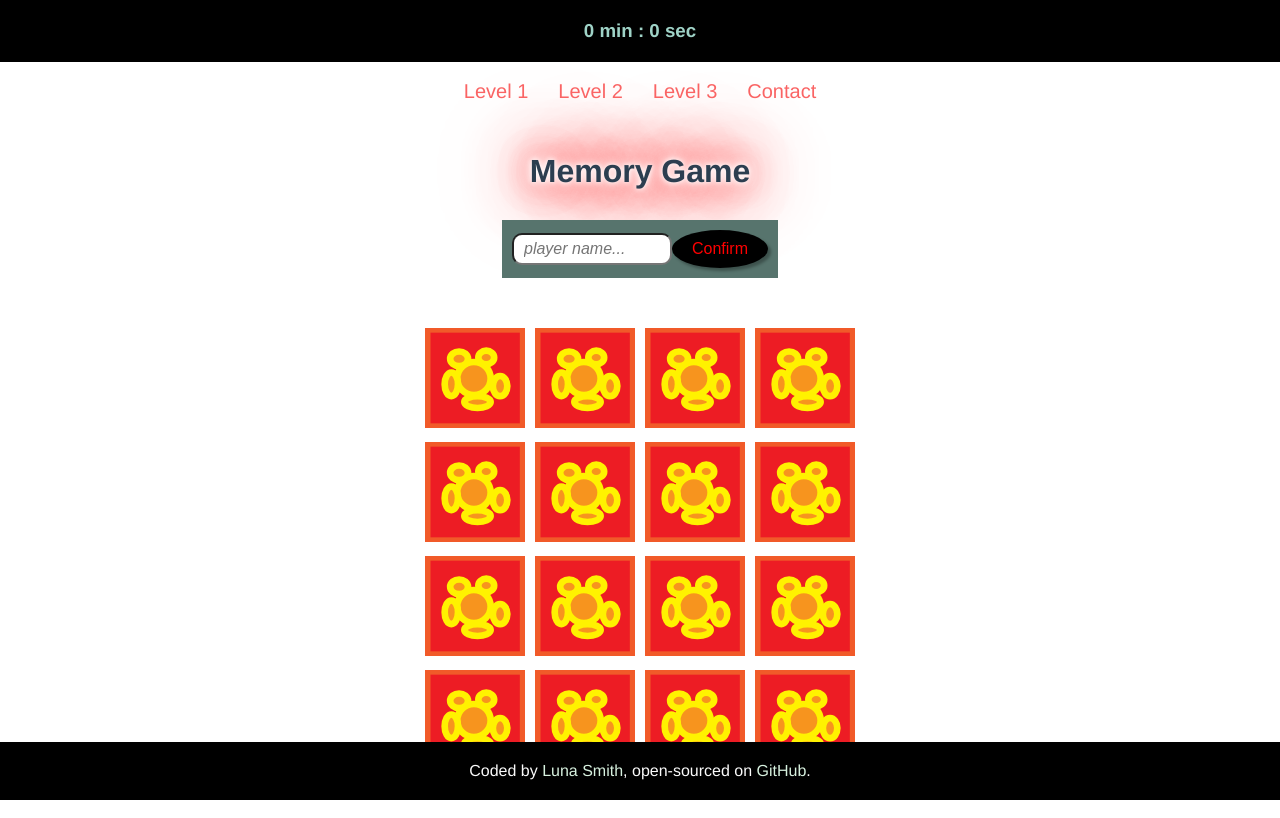
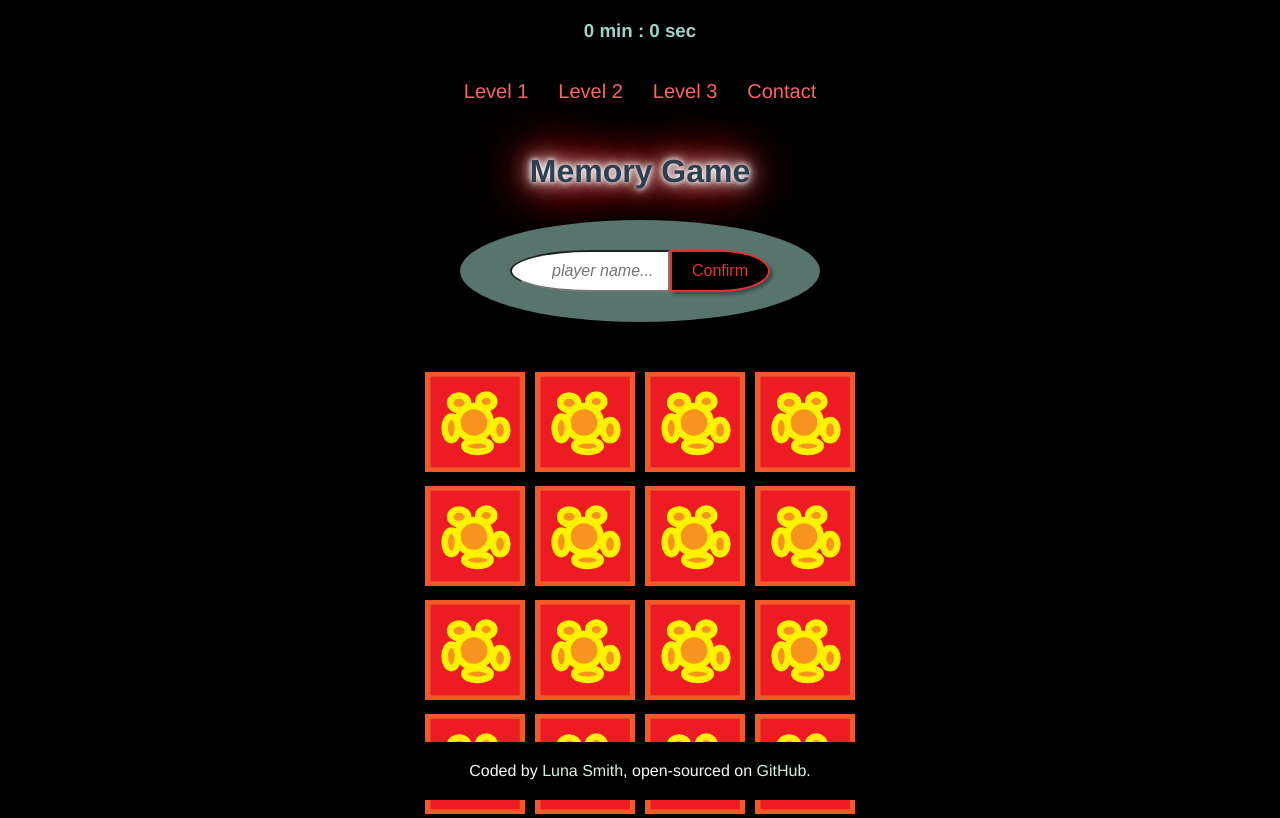
Before and after one commit to Lu-Smith/memory_game_vue, a Vue app: page / in a window 1280 px wide. Built offline with nearby package versions, Linux system fonts and the light colour scheme.

Commit message:
Updated styles

```diff
--- a/src/assets/global.css
+++ b/src/assets/global.css
@@ -2,6 +2,10 @@
     margin: 0;
     padding: 0;
     box-sizing: border-box;
+}
+
+body {
+    background-color: black;
 }
 
 h1 {
@@ -16,11 +20,12 @@ h2 {
   }
 
 input {
-    padding: 5px 10px;
+    padding: 10px 0 10px 40px;
     font-size: 16px;
     font-style: italic;
     width: 160px;
-    border-radius: 10px;
+    border-top-left-radius: 50%;
+    border-bottom-left-radius: 50%;
 }
 
 img {
@@ -30,11 +35,12 @@ img {
 
 button {
     padding: 10px 20px;
-    border-radius: 50%;
-    border: 2px solid red;
+    border-top-right-radius: 50%;
+    border-bottom-right-radius: 50%;
+    border: 2px solid #e43030;
     box-shadow: 3px 3px 3px rgba(0, 0, 0, 0.3);
     background: black;
-    color: red;
+    color: #e43030;
     font-size: 30px;
     cursor: pointer;
     transition: all 200ms ease-in-out;
--- a/src/components/Game/GameGrid.vue
+++ b/src/components/Game/GameGrid.vue
@@ -49,7 +49,7 @@ export default defineComponent({
 }
 
 .instruction {
-  color: red;
+  color: #e43030;
   font-style: italic;
 }
 
--- a/src/components/Game/MainGame.vue
+++ b/src/components/Game/MainGame.vue
@@ -127,13 +127,12 @@ export default {
 <style>
 .player-name-submit {
   background: #57746d;
-  padding: 10px;
+  padding: 30px 50px;
+  border-radius: 50%;
 }
 
 .name-button {
   font-size: 16px;
-  border: none;
-  border-radius: none;
 }
 
 .players {
@@ -153,20 +152,8 @@ export default {
   color: rgb(250, 100, 100);
 }
 
-@keyframes activeEffect {
-    0% {
-      text-shadow: 0 0 3px #fff, 0 0 7px #f8f8f7, 0 0 15px #93e5eb, 0 0 20px #9fd3c7, 0 0 25px #4eb5d4, 0 0 30px #4eb5d4, 0 0 36px #4eb5d4, 0 0 45px #317a91;
-    }
-    100% {
-      text-shadow: 0 0 3px #ffffff, 0 0 7px #f6f7f3, 0 0 15px #93ebd1, 0 0 20px #7394f0, 0 0 25px #4d7cff, 0 0 30px #4d7cff, 0 0 36px #4d7cff, 0 0 45px #395cbb;
-    }
-  }
-
-.active {
-  animation: activeEffect 1s ease-in-out infinite alternate;
-}
-
 .player-name {
-  color: red;
+  color: #e43030;
+  margin-bottom: 20px;
 }
 </style>
--- a/src/components/Header/MainHeader.vue
+++ b/src/components/Header/MainHeader.vue
@@ -44,7 +44,7 @@ li::before {
   right: 30%;
   width: 30px;
   height: 5px;
-  background-color: #FF4081;
+  background-color: #e43030;
   transform: translateX(100%);
   transition: transform 0.5s;
   opacity: 0;
```
